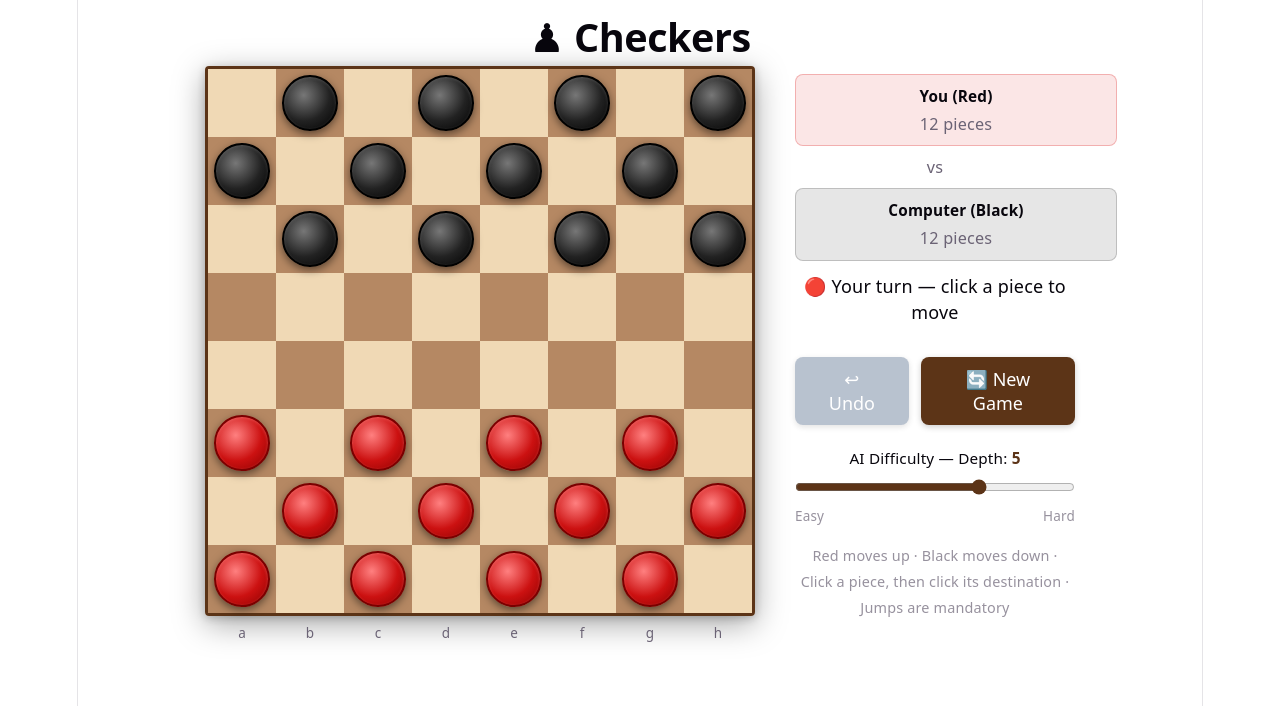
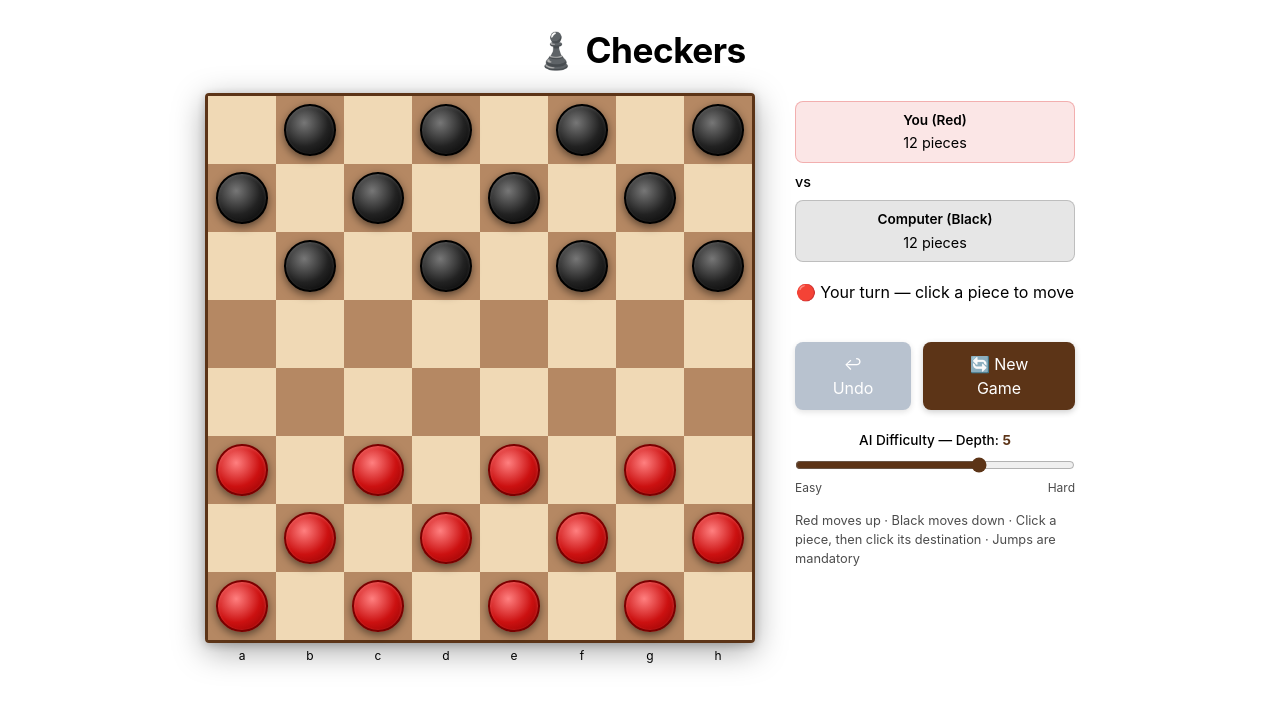
Before and after one commit to drmikeh/react-checkers, a React (Vite) app: page / in a window 1280 px wide. Shown: the top 706 px of the page. Built offline with nearby package versions, Linux system fonts and the light colour scheme.

Commit message:
feat(styles): add Tailwind v4 import and retained CSS to index.css

```diff
--- a/src/index.css
+++ b/src/index.css
@@ -1,111 +1,48 @@
-:root {
-  --text: #6b6375;
-  --text-h: #08060d;
-  --bg: #fff;
-  --border: #e5e4e7;
-  --code-bg: #f4f3ec;
-  --accent: #aa3bff;
-  --accent-bg: rgba(170, 59, 255, 0.1);
-  --accent-border: rgba(170, 59, 255, 0.5);
-  --social-bg: rgba(244, 243, 236, 0.5);
-  --shadow:
-    rgba(0, 0, 0, 0.1) 0 10px 15px -3px, rgba(0, 0, 0, 0.05) 0 4px 6px -2px;
+@import "tailwindcss";
 
-  --sans: system-ui, 'Segoe UI', Roboto, sans-serif;
-  --heading: system-ui, 'Segoe UI', Roboto, sans-serif;
-  --mono: ui-monospace, Consolas, monospace;
+/* ─── Board square size ───────────────────────────────────────────────────────
+   --sq is referenced by Tailwind arbitrary-value calc() expressions on both
+   the board grid AND the board-labels row (siblings). Setting it on their
+   common parent wrapper makes it available to all descendants.               */
+.board-wrapper {
+  --sq: 68px;
+}
 
-  font: 18px/145% var(--sans);
-  letter-spacing: 0.18px;
-  color-scheme: light dark;
-  color: var(--text);
-  background: var(--bg);
-  font-synthesis: none;
-  text-rendering: optimizeLegibility;
-  -webkit-font-smoothing: antialiased;
-  -moz-osx-font-smoothing: grayscale;
-
-  @media (max-width: 1024px) {
-    font-size: 16px;
+@media (max-width: 600px) {
+  .board-wrapper {
+    --sq: 44px;
   }
 }
 
-@media (prefers-color-scheme: dark) {
-  :root {
-    --text: #9ca3af;
-    --text-h: #f3f4f6;
-    --bg: #16171d;
-    --border: #2e303a;
-    --code-bg: #1f2028;
-    --accent: #c084fc;
-    --accent-bg: rgba(192, 132, 252, 0.15);
-    --accent-border: rgba(192, 132, 252, 0.5);
-    --social-bg: rgba(47, 48, 58, 0.5);
-    --shadow:
-      rgba(0, 0, 0, 0.4) 0 10px 15px -3px, rgba(0, 0, 0, 0.25) 0 4px 6px -2px;
-  }
-
-  #social .button-icon {
-    filter: invert(1) brightness(2);
-  }
+/* ─── Piece appearance ────────────────────────────────────────────────────────
+   Radial gradients and multi-layer box-shadows are too verbose as Tailwind
+   arbitrary values. Kept as named classes applied alongside Tailwind classes. */
+.piece-red {
+  background: radial-gradient(circle at 38% 35%, #ff8080, #cc1111 55%, #8b0000);
+  border: 2px solid #7a0000;
+  box-shadow: 0 3px 8px rgba(0, 0, 0, 0.5), inset 0 1px 3px rgba(255, 150, 150, 0.4);
 }
 
-#root {
-  width: 1126px;
-  max-width: 100%;
-  margin: 0 auto;
-  text-align: center;
-  border-inline: 1px solid var(--border);
-  min-height: 100svh;
-  display: flex;
-  flex-direction: column;
-  box-sizing: border-box;
+.piece-black {
+  background: radial-gradient(circle at 38% 35%, #777, #222 55%, #000);
+  border: 2px solid #000;
+  box-shadow: 0 3px 8px rgba(0, 0, 0, 0.5), inset 0 1px 3px rgba(150, 150, 150, 0.3);
 }
 
-body {
-  margin: 0;
+.piece-selected {
+  transform: scale(1.12) translateY(-2px);
+  box-shadow:
+    0 0 0 3px #ffd700,
+    0 6px 16px rgba(0, 0, 0, 0.5),
+    inset 0 1px 3px rgba(255, 150, 150, 0.4);
 }
 
-h1,
-h2 {
-  font-family: var(--heading);
-  font-weight: 500;
-  color: var(--text-h);
+/* ─── Winner announcement animation ──────────────────────────────────────────*/
+@keyframes pop {
+  0%   { transform: scale(0.8); opacity: 0; }
+  100% { transform: scale(1);   opacity: 1; }
 }
 
-h1 {
-  font-size: 56px;
-  letter-spacing: -1.68px;
-  margin: 32px 0;
-  @media (max-width: 1024px) {
-    font-size: 36px;
-    margin: 20px 0;
-  }
+.animate-pop {
+  animation: pop 0.3s ease;
 }
-h2 {
-  font-size: 24px;
-  line-height: 118%;
-  letter-spacing: -0.24px;
-  margin: 0 0 8px;
-  @media (max-width: 1024px) {
-    font-size: 20px;
-  }
-}
-p {
-  margin: 0;
-}
-
-code,
-.counter {
-  font-family: var(--mono);
-  display: inline-flex;
-  border-radius: 4px;
-  color: var(--text-h);
-}
-
-code {
-  font-size: 15px;
-  line-height: 135%;
-  padding: 4px 8px;
-  background: var(--code-bg);
-}
```
